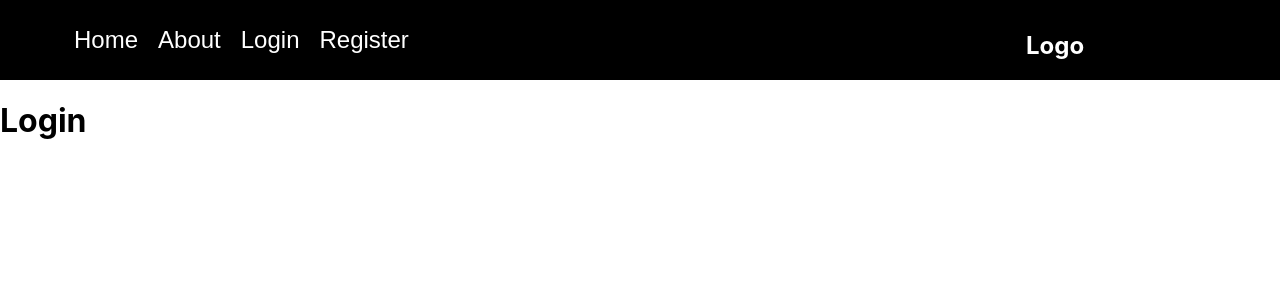
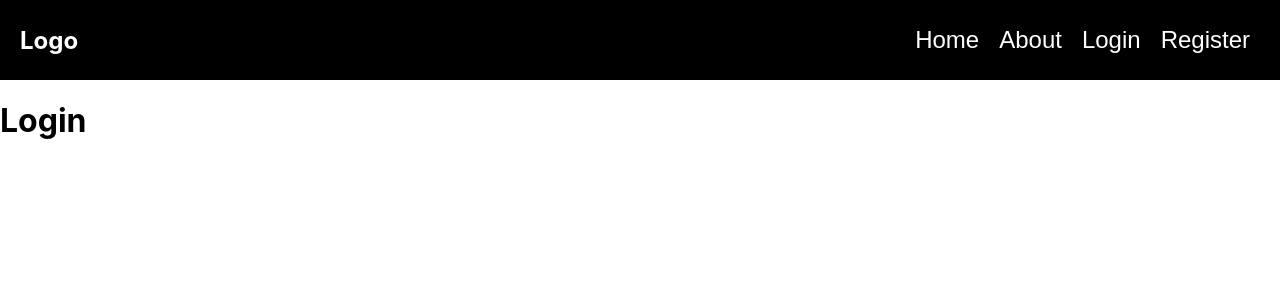
Before and after one commit to ishan-codescale/autumn-deligate-app, a React (Create React App) app: page /login in a window 1280 px wide. Shown: the top 300 px of the page. Built offline with nearby package versions, Linux system fonts and the light colour scheme.

Commit message:
changed positions of Navlinks and logo in navbar

```diff
--- a/src/components/Navbar.js
+++ b/src/components/Navbar.js
@@ -19,6 +19,9 @@ const Navbar = () => {
     <StyledNavbar extendNavbar={extendNavbar}>
       <InnerStyledNavbar>
         <LeftContainer>
+          <h1>Logo</h1>
+        </LeftContainer>
+        <RightContainer>
           <NavbarLinkContainer>
             <NavbarLink to="/">Home</NavbarLink>
             <NavbarLink to="/about">About</NavbarLink>
@@ -28,9 +31,6 @@ const Navbar = () => {
               {extendNavbar ? <>&#10005;</> : <>&#8801;</>}
             </OpenLinksButton>
           </NavbarLinkContainer>
-        </LeftContainer>
-        <RightContainer>
-          <h1>Logo</h1>
         </RightContainer>
       </InnerStyledNavbar>
       {extendNavbar && (
--- a/src/styled-components/Login.styled.js
+++ b/src/styled-components/Login.styled.js
@@ -0,0 +1,5 @@
+import styled from "styled-components";
+
+export const StyledFormWrapper = styled.div``;
+
+export const StyledForm = styled.form``;
--- a/src/styled-components/Navbar.styled.js
+++ b/src/styled-components/Navbar.styled.js
@@ -2,11 +2,11 @@ import { Link } from "react-router-dom";
 import styled from "styled-components";
 
 export const StyledNavbar = styled.nav`
-  width: 100%;
-  height: ${(props) => (props.extendNavbar ? "100vh" : "80px")};
+  height: ${(props) => (props.extendNavbar ? "50%" : "80px")};
   background-color: #000;
   display: flex;
   flex-direction: column;
+  justify-content: space-between;
 
   @media (min-width: 700px) {
     height: 80px;
@@ -14,32 +14,32 @@ export const StyledNavbar = styled.nav`
 `;
 
 export const LeftContainer = styled.div`
-  flex: 70%;
   display: flex;
-  align-items: center;
-  padding-left: 5%;
-`;
-
-export const RightContainer = styled.div`
-  flex: 30%;
-  display: flex;
-  align-items: flex-end;
   justify-content: center;
   padding-right: 50px;
 
   h1 {
     color: white;
+    margin: auto 20px;
   }
+`;
+
+export const RightContainer = styled.div`
+  display: flex;
+  align-items: center;
+  padding-left: 5%;
 `;
 
 export const InnerStyledNavbar = styled.div`
   width: 100%;
   height: 80px;
   display: flex;
+  justify-content: space-between;
 `;
 
 export const NavbarLinkContainer = styled.div`
   display: flex;
+  margin-right: 20px;
 `;
 
 export const NavbarLink = styled(Link)`
```
